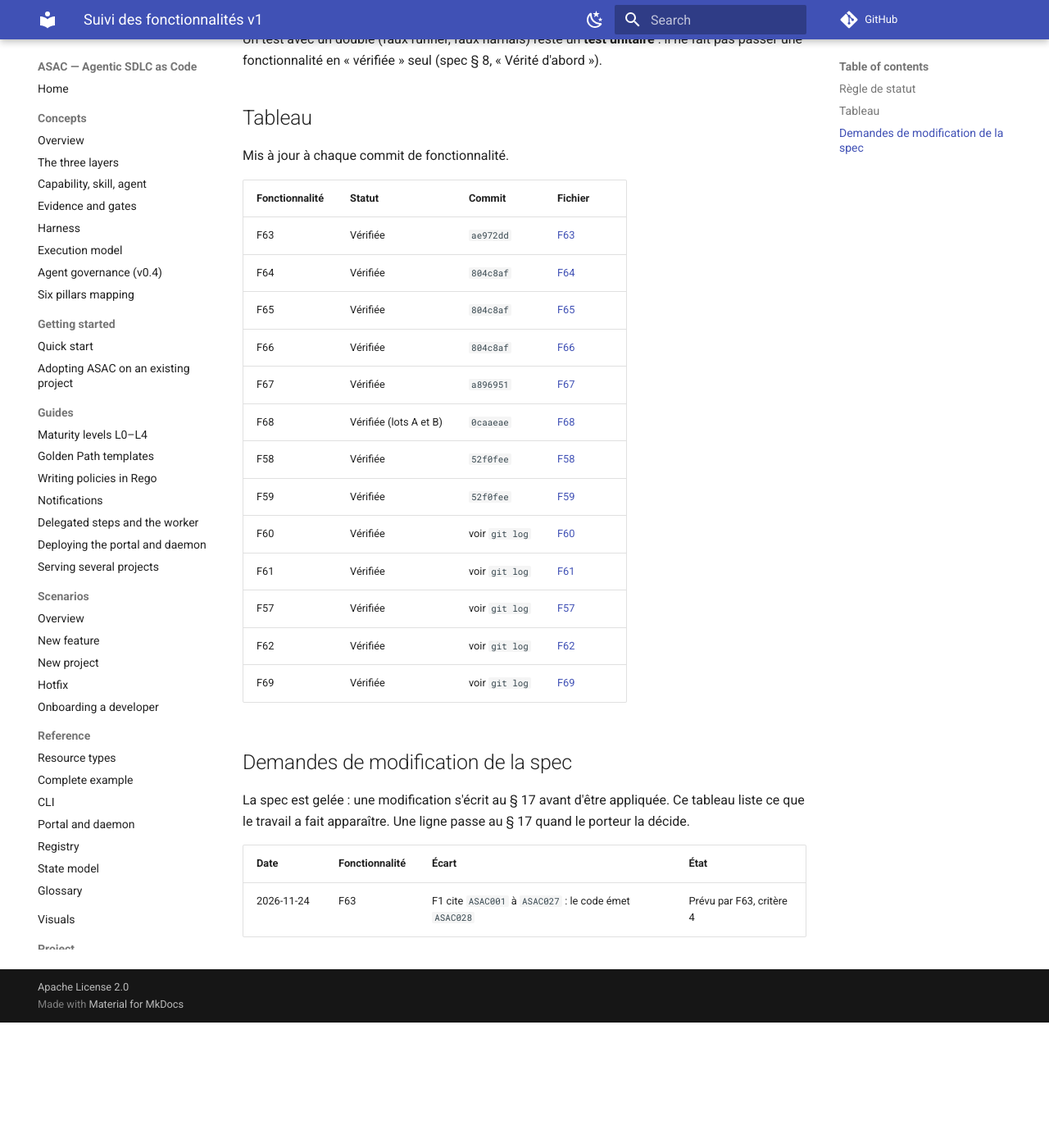
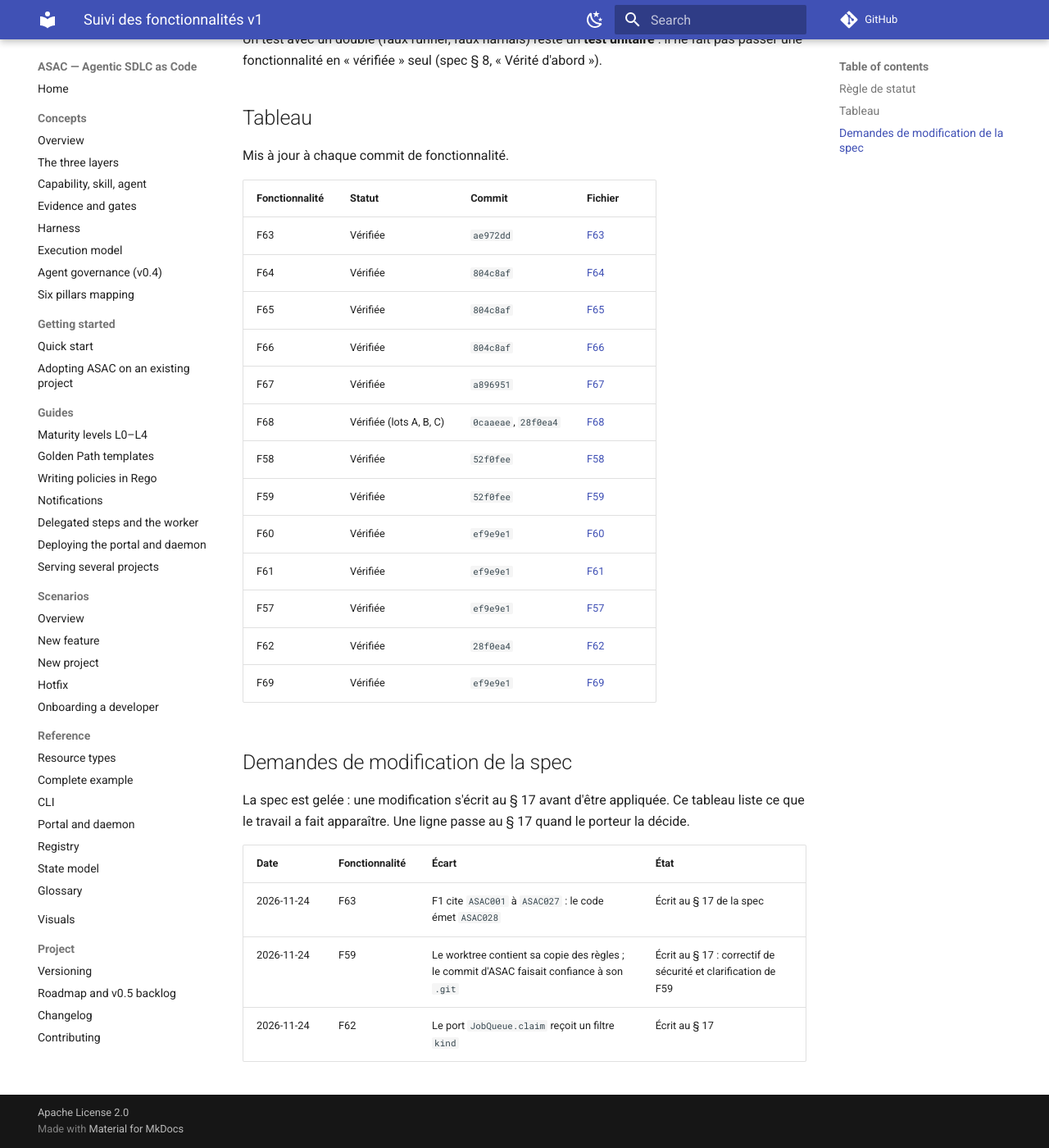
Before and after one commit to thejavator/asac, an MkDocs documentation site: the page built from docs/project/features/README.md, in a window 1280 px wide and 1400 px high, scrolled down 567 px. Shown: the whole window at 82% size. Built offline with MkDocs 1.6.1 and Material for MkDocs 9.7.7, drawn with Linux system fonts in a browser that asks for light colours; comment, search, counter and statistics services are not loaded; before the commit the page ends 1814 px from its top, so only the background shows below that.

Commit message:
Spec 1.0: register the changes made while delivering lot C; SCOPE_V1: lot 5 status
The spec is frozen, so each change is a line in section 17. Text: F1's code range ends at ASAC028;
F59 says the worktree holds its own copy of the rules and that copy is never run; R24 says who the
author of an engine event is; F58 says where the Dockerfile lives; section 11 lists two settings.
Two code changes need a written reason (SCOPE_V1 section 6, rule 2): the JobQueue.claim port gets
an optional `kind` filter with the old behaviour as default, and ASAC's step commit now runs git on
the real git directory read from the main repository, not on the worktree's own `.git` file.

SCOPE_V1 criterion 7 (lot 5) goes from "not started" to done, with its two limits: no domain
filtering and no audit of network refusals under Docker, which section 5.4 already said and the
lot's own table contradicted. Tracking files updated with the commits.

Co-Authored-By: Claude Code <noreply@anthropic.com>

```diff
--- a/docs/project/features/README.md
+++ b/docs/project/features/README.md
@@ -27,14 +27,14 @@ Mis à jour à chaque commit de fonctionnalité.
 | F65 | Vérifiée | `804c8af` | [F65](F65.md) |
 | F66 | Vérifiée | `804c8af` | [F66](F66.md) |
 | F67 | Vérifiée | `a896951` | [F67](F67.md) |
-| F68 | Vérifiée (lots A et B) | `0caaeae` | [F68](F68.md) |
+| F68 | Vérifiée (lots A, B, C) | `0caaeae`, `28f0ea4` | [F68](F68.md) |
 | F58 | Vérifiée | `52f0fee` | [F58](F58.md) |
 | F59 | Vérifiée | `52f0fee` | [F59](F59.md) |
-| F60 | Vérifiée | voir `git log` | [F60](F60.md) |
-| F61 | Vérifiée | voir `git log` | [F61](F61.md) |
-| F57 | Vérifiée | voir `git log` | [F57](F57.md) |
-| F62 | Vérifiée | voir `git log` | [F62](F62.md) |
-| F69 | Vérifiée | voir `git log` | [F69](F69.md) |
+| F60 | Vérifiée | `ef9e9e1` | [F60](F60.md) |
+| F61 | Vérifiée | `ef9e9e1` | [F61](F61.md) |
+| F57 | Vérifiée | `ef9e9e1` | [F57](F57.md) |
+| F62 | Vérifiée | `28f0ea4` | [F62](F62.md) |
+| F69 | Vérifiée | `ef9e9e1` | [F69](F69.md) |
 
 ## Demandes de modification de la spec
 
@@ -43,4 +43,6 @@ le travail a fait apparaître. Une ligne passe au § 17 quand le porteur la déc
 
 | Date | Fonctionnalité | Écart | État |
 |---|---|---|---|
-| 2026-11-24 | F63 | F1 cite `ASAC001` à `ASAC027` : le code émet `ASAC028` | Prévu par F63, critère 4 |
+| 2026-11-24 | F63 | F1 cite `ASAC001` à `ASAC027` : le code émet `ASAC028` | Écrit au § 17 de la spec |
+| 2026-11-24 | F59 | Le worktree contient sa copie des règles ; le commit d'ASAC faisait confiance à son `.git` | Écrit au § 17 : correctif de sécurité et clarification de F59 |
+| 2026-11-24 | F62 | Le port `JobQueue.claim` reçoit un filtre `kind` | Écrit au § 17 |
```
Also changed, not shown: SCOPE_V1.md (+1 -1 lines), asac-specs-v1.md (+8 -4 lines), docs/project/features/F68.md (+6 -6 lines).
